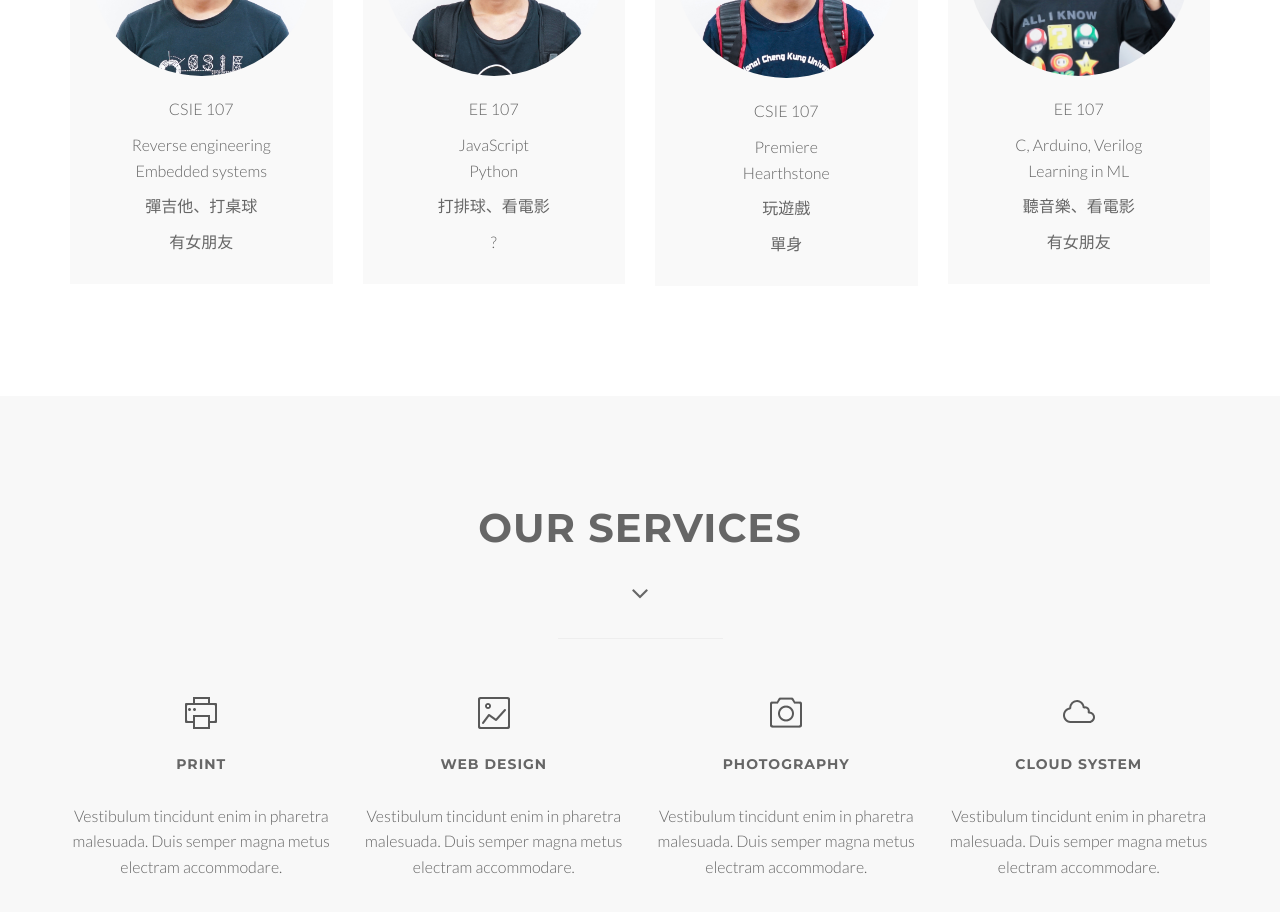
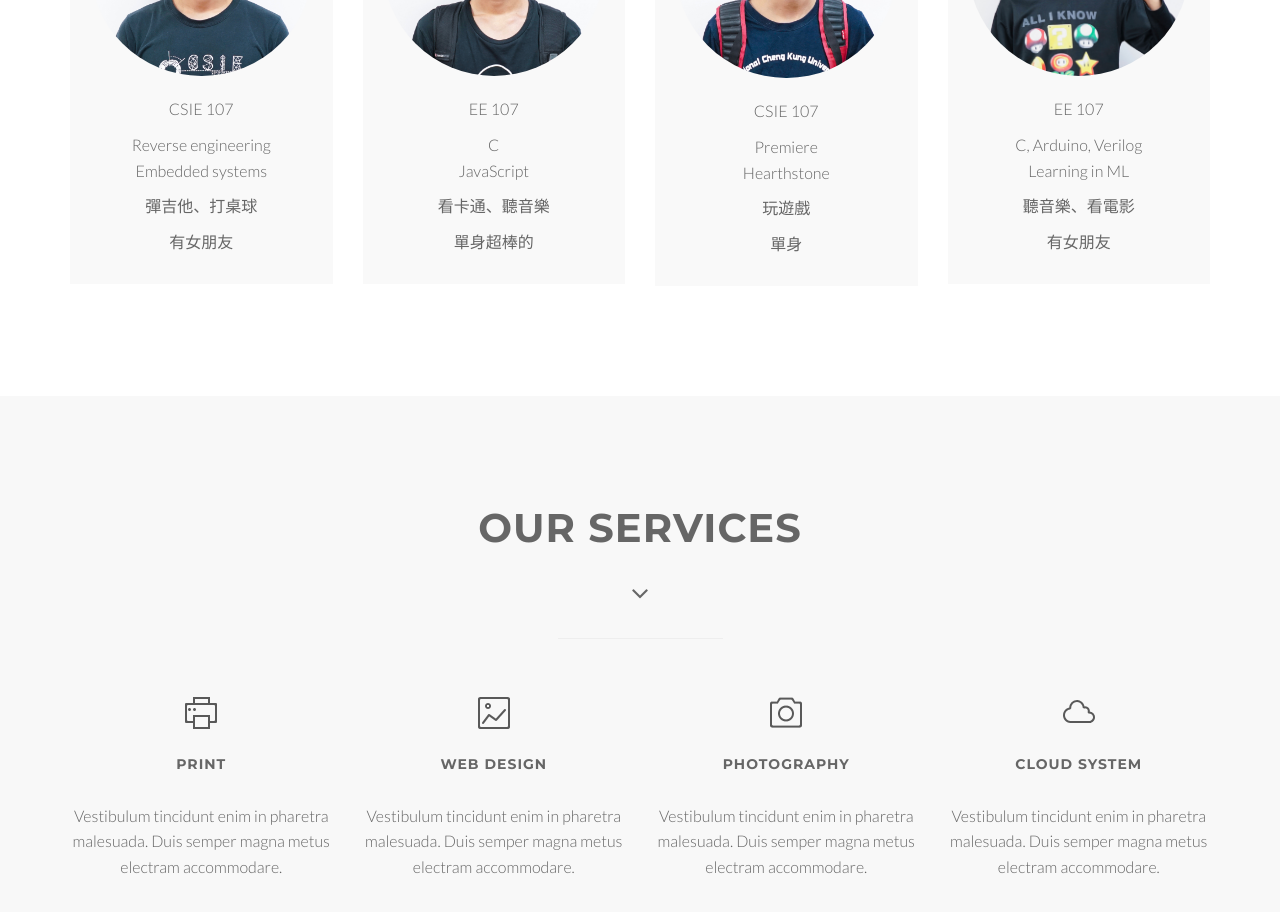
Before and after one commit to LinYunWen/NCKU-web-design, a plain HTML site: page introduction/index.html in a window 1280 px wide. Shown: the part 1900-2812 px from the top of the page. Drawn offline with Linux system fonts and the light colour scheme.

Commit message:
[change] update self introduction.
Signed-off-by: Victor Huang <ifadio94love.u@outlook.com>

```diff
--- a/introduction/index.html
+++ b/introduction/index.html
@@ -136,11 +136,11 @@
                         <p class="subtitle">Member</p>
                         <div class="avatar"><img src="img/team/member3.jpg" alt="" class="img-responsive img-circle" /></div>
 						<p class="subtitle">EE 107</p>
-                        <p class="subtitle">JavaScript<br>Python</p>
+                        <p class="subtitle">C<br>JavaScript</p>
 
-                        <p class="subtitle">打排球、看電影</p>
+                        <p class="subtitle">看卡通、聽音樂</p>
 
-                        <p class="subtitle">?</p>
+                        <p class="subtitle">單身超棒的</p>
                     </div>
                 </div>
 				</div>
```
